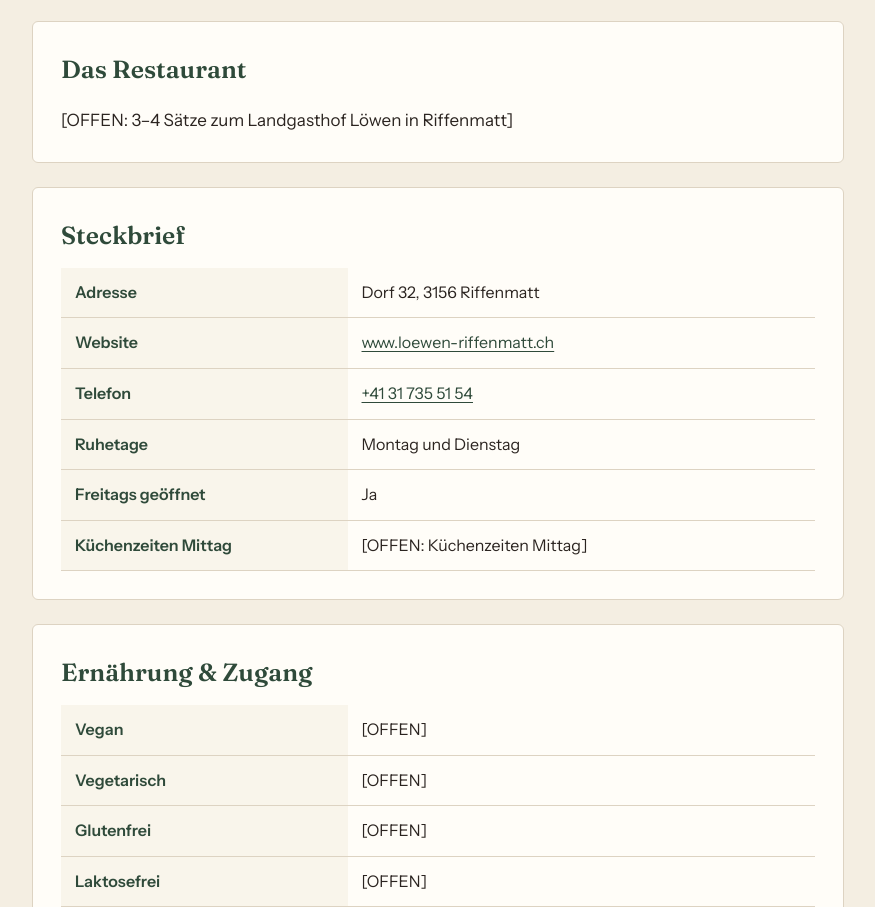
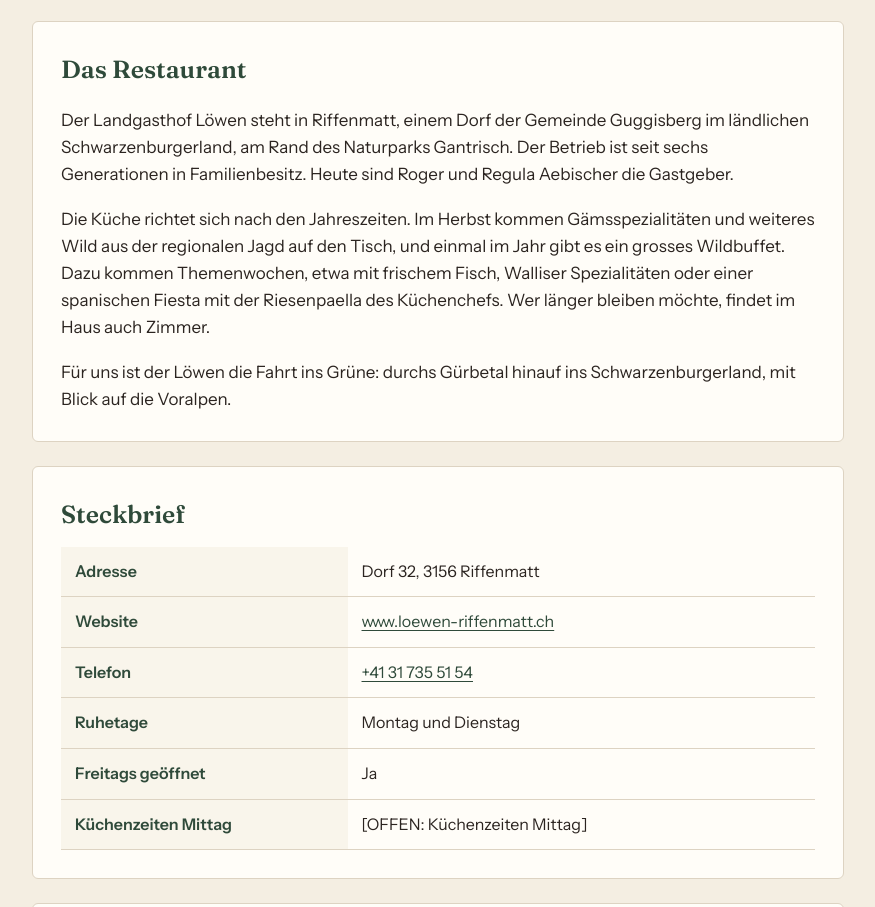
Before and after one commit to Beat1966/tischleinfahrdich, a plain HTML site: page ziele/loewen-riffenmatt/index.html in a window 1280 px wide. Shown: the part 1078-1985 px from the top of the page, without its empty margins (202-1077 px from the left). Drawn offline with Linux system fonts and the light colour scheme.

Commit message:
Zielseite Löwen Riffenmatt: Restauranttext
Co-Authored-By: Claude Opus 5.5 <noreply@anthropic.com>
Claude-Session: https://claude.ai/code/session_01AsuwDnnPeAh9WPqirFLDs2

```diff
--- a/ziele/loewen-riffenmatt/index.html
+++ b/ziele/loewen-riffenmatt/index.html
@@ -214,7 +214,9 @@
 
       <div class="content-block">
         <h2>Das Restaurant</h2>
-        <p>[OFFEN: 3–4 Sätze zum Landgasthof Löwen in Riffenmatt]</p>
+        <p>Der Landgasthof Löwen steht in Riffenmatt, einem Dorf der Gemeinde Guggisberg im ländlichen Schwarzenburgerland, am Rand des Naturparks Gantrisch. Der Betrieb ist seit sechs Generationen in Familienbesitz. Heute sind Roger und Regula Aebischer die Gastgeber.</p>
+            <p>Die Küche richtet sich nach den Jahreszeiten. Im Herbst kommen Gämsspezialitäten und weiteres Wild aus der regionalen Jagd auf den Tisch, und einmal im Jahr gibt es ein grosses Wildbuffet. Dazu kommen Themenwochen, etwa mit frischem Fisch, Walliser Spezialitäten oder einer spanischen Fiesta mit der Riesenpaella des Küchenchefs. Wer länger bleiben möchte, findet im Haus auch Zimmer.</p>
+            <p>Für uns ist der Löwen die Fahrt ins Grüne: durchs Gürbetal hinauf ins Schwarzenburgerland, mit Blick auf die Voralpen.</p>
       </div>
 
       <div class="content-block">
```
